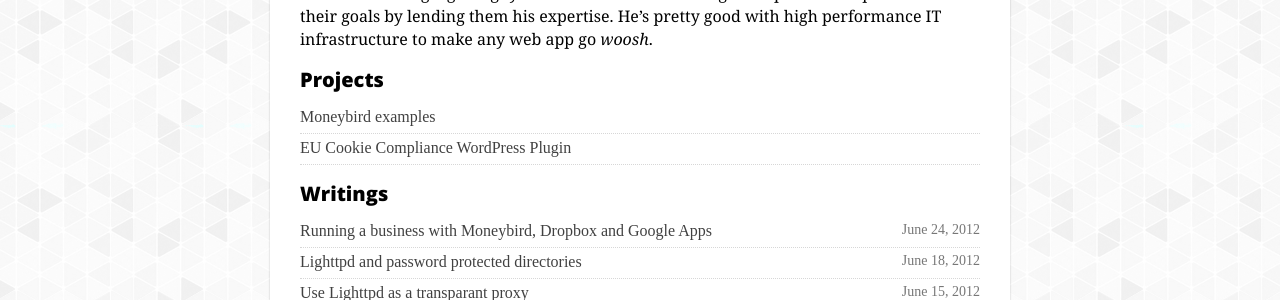
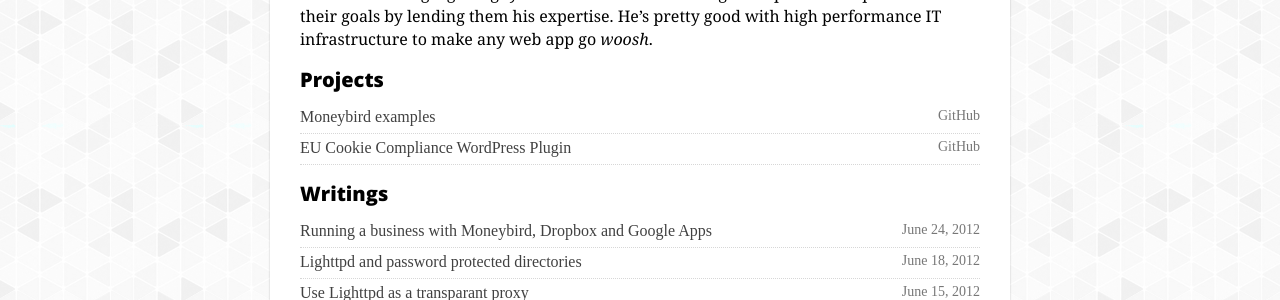
Before and after one commit to ghpages/mijndertstuij.nl, a Jekyll site: the page built from index.html, in a window 1280 px wide. Shown: the part 285-585 px from the top of the page. Built offline with Jekyll 4.4.1, drawn with Linux system fonts in a browser that asks for light colours; Markdown is read by kramdown in place of the engine named in the settings; the list of posts is cut into pages by our own code.

Commit message:
Small change to projects

```diff
--- a/index.html
+++ b/index.html
@@ -12,8 +12,10 @@
 	<h2>Projects</h2>
 
 		<ul class="posts">
-			<li><a href="http://mijndert.github.com/moneybird-examples">Moneybird examples</a></li>
-			<li><a href="http://mijndert.github.com/eu-cookiewet-wordpress-plugin/">EU Cookie Compliance WordPress Plugin</a></li>
+			<li><a href="http://mijndert.github.com/moneybird-examples">Moneybird examples</a>
+			<span>GitHub</span></li>
+			<li><a href="http://mijndert.github.com/eu-cookiewet-wordpress-plugin/">EU Cookie Compliance WordPress Plugin</a>
+			<span>GitHub</span></li>
 		</ul>
 
 	<h2>Writings</h2>
```
